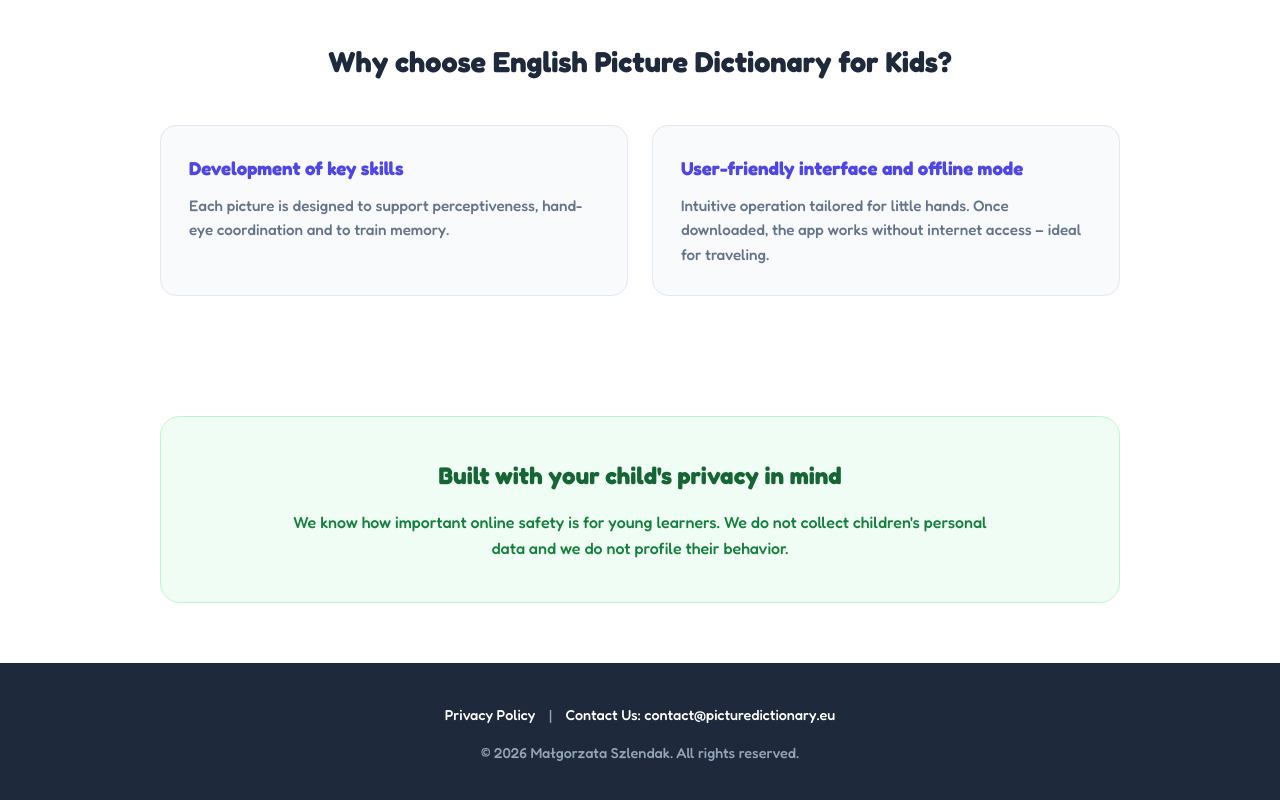
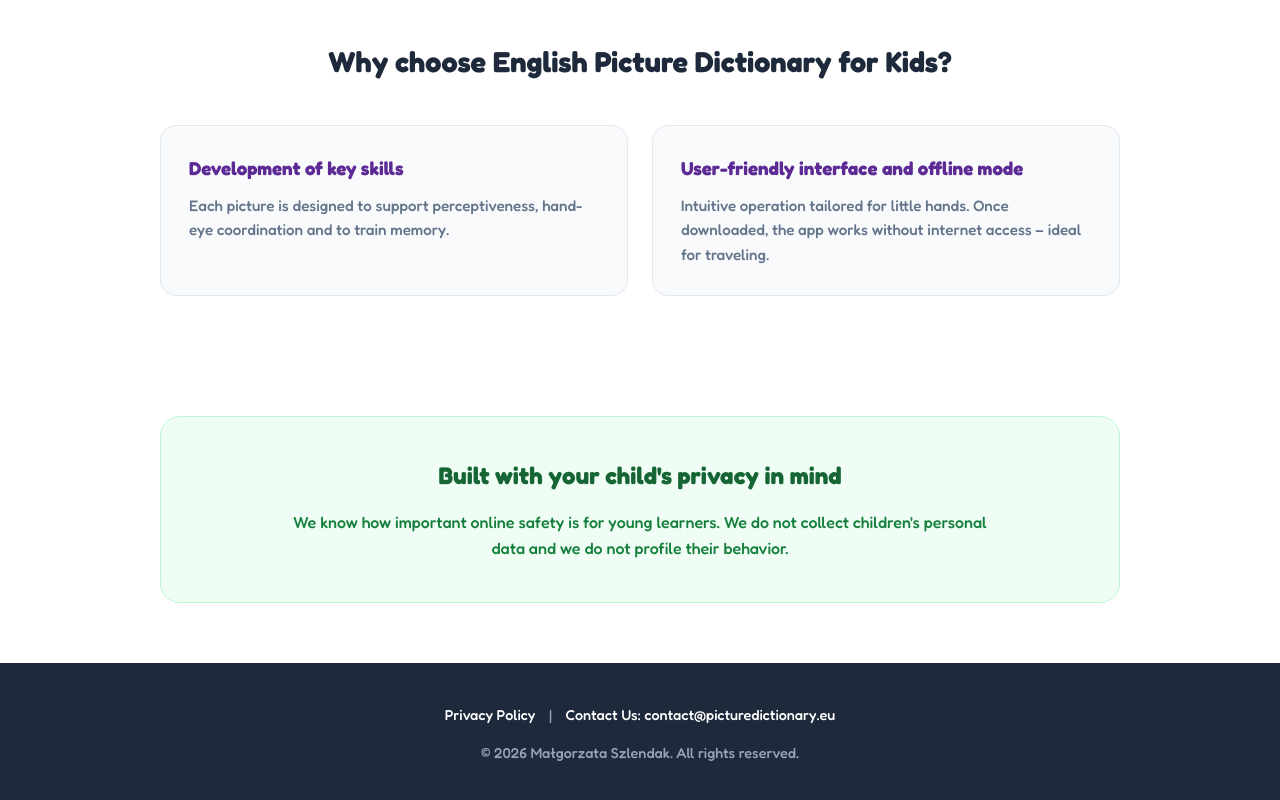
Before and after one commit to PictureDictionary/landing-page, a plain HTML site: page index.html in a window 1280 px wide. Shown: the part 752-1552 px from the top of the page. Drawn offline with Linux system fonts and the light colour scheme.

Commit message:
Change card title color to #5D2994

```diff
--- a/index.html
+++ b/index.html
@@ -151,7 +151,7 @@
         }
         .card h3 {
             margin-bottom: 10px;
-            color: var(--primary);
+            color: #5D2994;
         }
         .card p { color: var(--text-muted); font-size: 0.95rem; }
 
```
